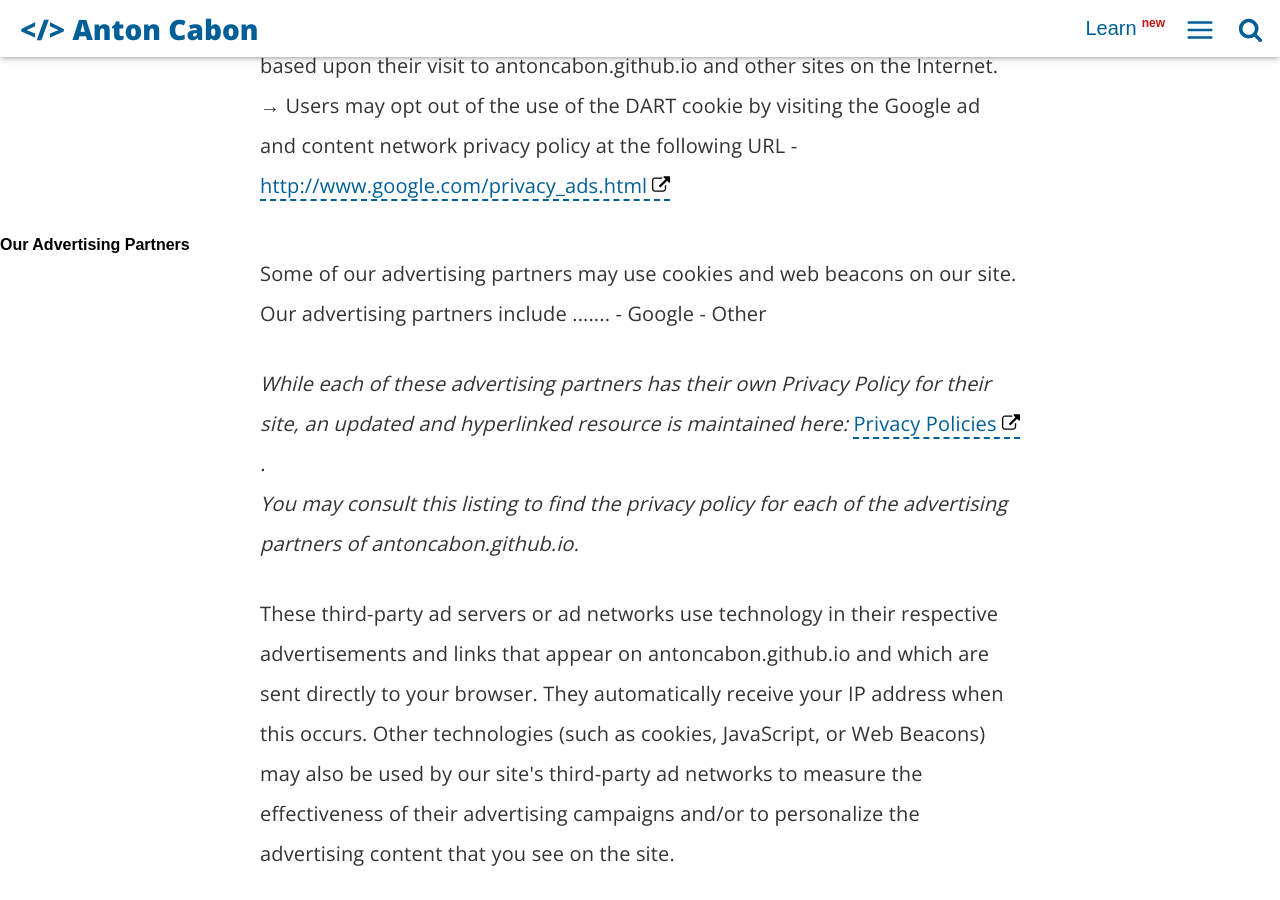
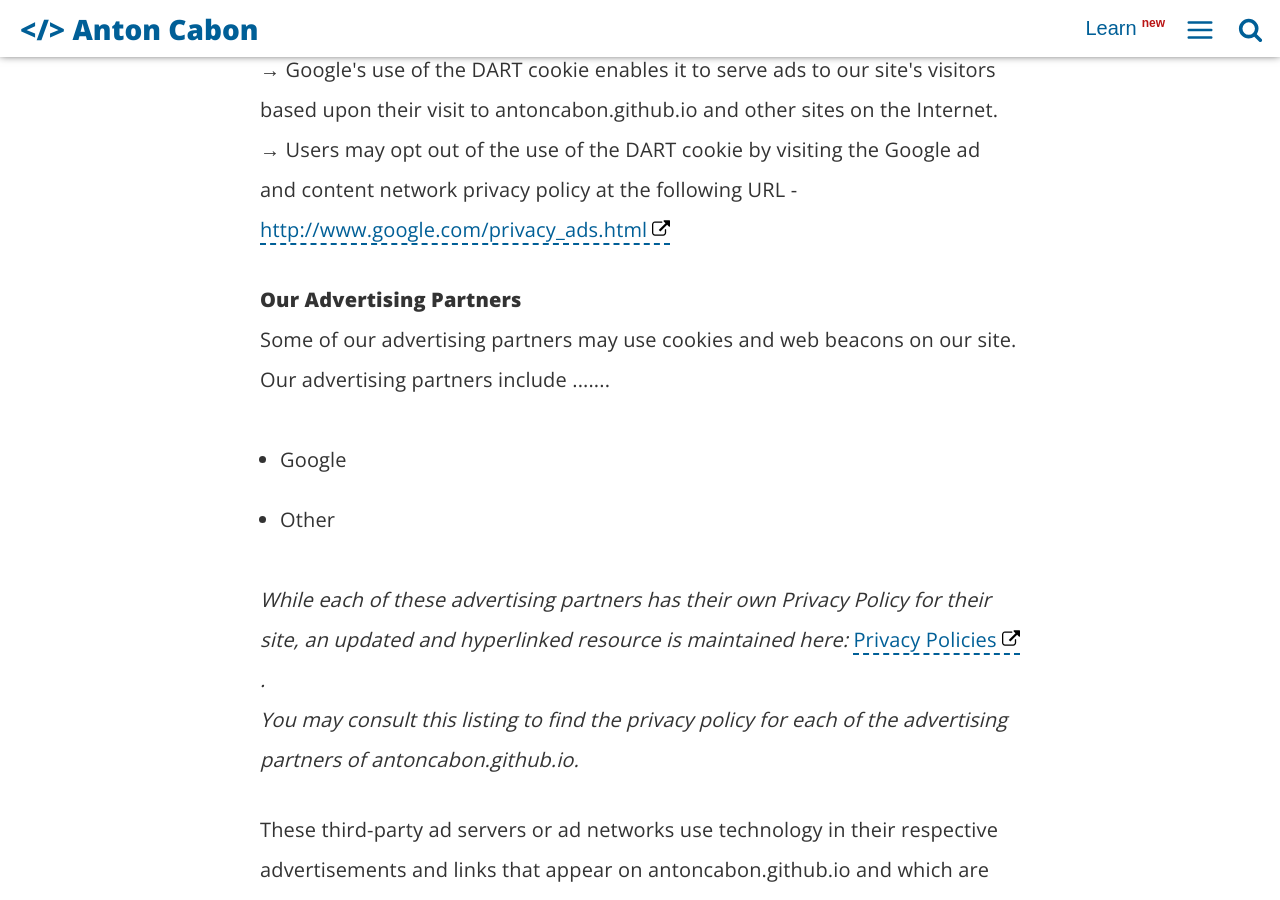
Before and after one commit to antoncabon/antoncabon.github.io, a Jekyll site: the page built from privacy.html, in a window 1280 px wide and 900 px high, scrolled down 1610 px. Built offline with Jekyll 4.4.1, drawn with Linux system fonts in a browser that asks for light colours; some of the changed lines change nothing that is shown; some of the changed text lies outside the part shown.

Commit message:
Update privacy.html

```diff
--- a/privacy.html
+++ b/privacy.html
@@ -4,55 +4,37 @@
 permalink: /privacy/index.html
 description: "If you require any more information or have any questions about our privacy policy, please feel free to contact us."
 ---
+<p>If you require any more information or have any questions about our privacy policy, please feel free to contact us by email at <a href="{{ site.baseurl }}/contact">Contact</a>.</p>
 
-<p> If you require any more information or have any questions about our privacy policy, please feel free to contact us by email at <a href="&#109;&#97;&#105;&#108;&#116;&#111;:&#97;&#110;&#116;&#111;&#110;&#99;&#97;&#98;&#111;&#110;&#64;&#121;&#97;&#110;&#100;&#101;&#120;&#46;&#99;&#111;&#109;">&#80;&#114;&#105;&#118;&#97;&#99;&#121;</a>.</p>
 <p>At antoncabon.github.io we consider the privacy of our visitors to be extremely important. This privacy policy document describes in detail the types of personal information is collected and recorded by antoncabon.github.io and how we use it. </p><p> <b>Log Files</b><br> Like many other Web sites, antoncabon.github.io makes use of log files. These files merely logs visitors to the site - usually a standard procedure for hosting companies and a part of hosting services's analytics. The information inside the log files includes internet protocol (IP) addresses, browser type, Internet Service Provider (ISP), date/time stamp, referring/exit pages, and possibly the number of clicks. This information is used to analyze trends, administer the site, track user's movement around the site, and gather demographic information. IP addresses, and other such information are not linked to any information that is personally identifiable. </p>
+<p> <b>Cookies and Web Beacons</b><br>antoncabon.github.io uses cookies to store information about visitors' preferences, to record user-specific information on which pages the site visitor accesses or visits, and to personalize or customize our web page content based upon visitors' browser type or other information that the visitor sends via their browser. </p>
+<p><b>DoubleClick DART Cookie</b><br>
 
-<b>Cookies and Web Beacons</b>
-
-<p> antoncabon.github.io uses cookies to store information about visitors' preferences, to record user-specific information on which pages the site visitor accesses or visits, and to personalize or customize our web page content based upon visitors' browser type or other information that the visitor sends via their browser. </p>
-<b>DoubleClick DART Cookie</b>
-
-<p> &rarr; Google, as a third party vendor, uses cookies to serve ads on antoncabon.github.io.<br>
+&rarr; Google, as a third party vendor, uses cookies to serve ads on antoncabon.github.io.<br>
 &rarr; Google's use of the DART cookie enables it to serve ads to our site's visitors based upon their visit to antoncabon.github.io and other sites on the Internet. <br>
 &rarr; Users may opt out of the use of the DART cookie by visiting the Google ad and content network privacy policy at the following URL - <a href="http://www.google.com/privacy_ads.html" title="Opt out of the Dart Cookie">http://www.google.com/privacy_ads.html</a> </p>
-
-<b>Our Advertising Partners</b>
-
-<p> Some of our advertising partners may use cookies and web beacons on our site. Our advertising partners include .......
-- Google
-- Other
-
+<p><b>Our Advertising Partners</b><br>
+ Some of our advertising partners may use cookies and web beacons on our site. Our advertising partners include ....... <br>
+<ul><li>Google</li>
+<li>Other</li>
+</ul>
 <p><em>While each of these advertising partners has their own Privacy Policy for their site, an updated and hyperlinked resource is maintained here: <a href="http://www.privacypolicyonline.com/privacy-policies">Privacy Policies</a>.<br />
 You may consult this listing to find the privacy policy for each of the advertising partners of antoncabon.github.io.</em></p>
 <p> These third-party ad servers or ad networks use technology in their respective advertisements and links that appear on antoncabon.github.io and which are sent directly to your browser. They automatically receive your IP address when this occurs. Other technologies (such as cookies, JavaScript, or Web Beacons) may also be used by our site's third-party ad networks to measure the effectiveness of their advertising campaigns and/or to personalize the advertising content that you see on the site. </p>
 <p> antoncabon.github.io has no access to or control over these cookies that are used by third-party advertisers. </p>
-
-<b>Third Party Privacy Policies</b>
-
-<p>You should consult the respective privacy policies of these third-party ad servers for more detailed information on their practices as well as for instructions about how to opt-out of certain practices. antoncabon.github.io's privacy policy does not apply to, and we cannot control the activities of, such other advertisers or web sites. You may find a comprehensive listing of these privacy policies and their links here: <a href="http://www.privacypolicyonline.com/privacy-policy-links" title="Privacy Policy Links">Privacy Policy Links</a>.</p>
+<p> </p><p><b>Third Party Privacy Policies</b><br>
+You should consult the respective privacy policies of these third-party ad servers for more detailed information on their practices as well as for instructions about how to opt-out of certain practices. antoncabon.github.io's privacy policy does not apply to, and we cannot control the activities of, such other advertisers or web sites. You may find a comprehensive listing of these privacy policies and their links here: <a href="http://www.privacypolicyonline.com/privacy-policy-links" title="Privacy Policy Links">Privacy Policy Links</a>.</p>
 <p> If you wish to disable cookies, you may do so through your individual browser options. More detailed information about cookie management with specific web browsers can be found at the browsers' respective websites. <a href="http://www.privacypolicyonline.com/what-are-cookies">What Are Cookies?</a></p>
 
- <strong>Children's Information</strong>
-
-<p>We believe it is important to provide added protection for children online. We encourage parents and guardians to spend time online with their children to observe, participate in and/or monitor and guide their online activity.
+<p><strong>Children's Information</strong><br />We believe it is important to provide added protection for children online. We encourage parents and guardians to spend time online with their children to observe, participate in and/or monitor and guide their online activity.
 antoncabon.github.io does not knowingly collect any personally identifiable information from children under the age of 13.  If a parent or guardian believes that antoncabon.github.io has in its database the personally-identifiable information of a child under the age of 13, please contact us immediately (using the contact in the first paragraph) and we will use our best efforts to promptly remove such information from our records.
 
-<b>Online Privacy Policy Only</b>
-
-<p>This privacy policy applies only to our online activities and is valid for visitors to our website and regarding information shared and/or collected there.
+<p>
+<b>Online Privacy Policy Only</b><br />
+This privacy policy applies only to our online activities and is valid for visitors to our website and regarding information shared and/or collected there.
 This policy does not apply to any information collected offline or via channels other than this website.</p>
-
-<b>Consent</b>
-
-<p>By using our website, you hereby consent to our privacy policy and agree to its terms.
-</p>
-
-<b>Update</b>
-
-<p>This Privacy Policy was last updated on: Sunday, June 12th, 2016.
-
-
-<a href="http://www.PrivacyPolicyOnline.com" title="PrivacyPolicyOnline.com Approved Site" target="_blank">Privacy Onine</a><br /><em>Should we update, amend or make any changes to our privacy policy, those changes will be posted here.</em>
+<p><b>Consent</b><br />
+By using our website, you hereby consent to our privacy policy and agree to its terms.
+</p><br /><br /><p><b>Update</b><br />This Privacy Policy was last updated on: Sunday, June 12th, 2016.
+<a href="http://www.PrivacyPolicyOnline.com" title="PrivacyPolicyOnline.com Approved Site" target="_blank"><img src="http://www.privacypolicyonline.com/images/privacypolicyonline-seal.png" border="0" alt="Privacy Policy Online Approved Site" align="right" /></a><br /><em>Should we update, amend or make any changes to our privacy policy, those changes will be posted here.</em>
 <br /><br /></p>
-<!-- END of Privacy Policy || Generated by http://www.PrivacyPolicyOnline.com || -->
```
